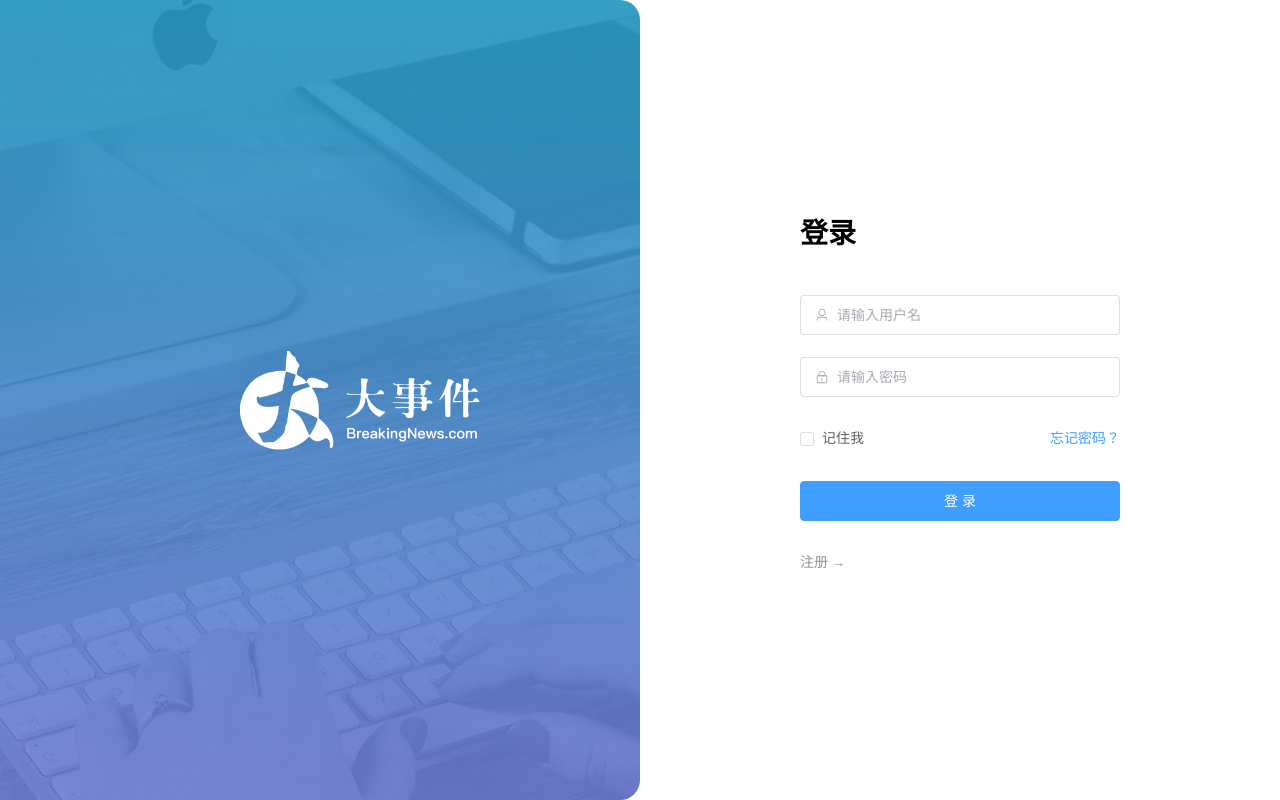
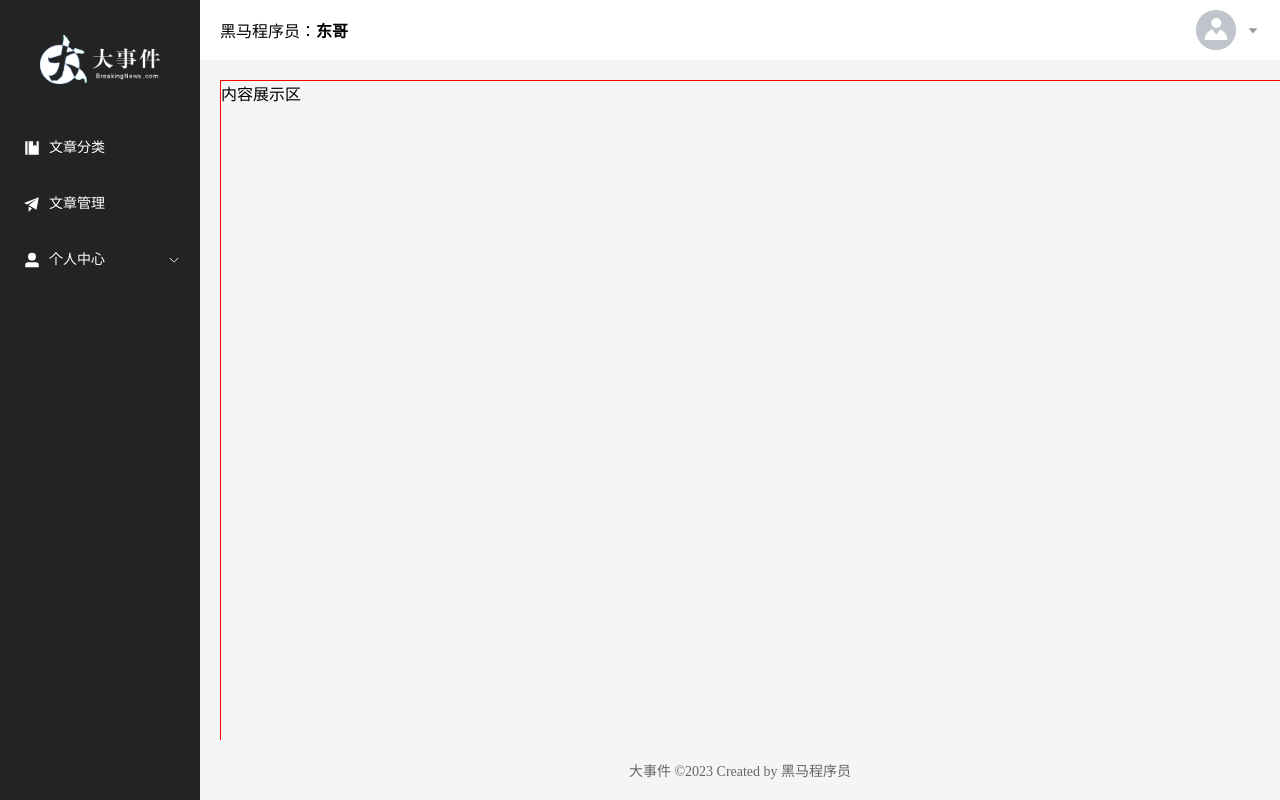
Before and after one commit to yangfeng19901210/big_event_vue, a Vue app: page / in a window 1280 px wide. Built offline with nearby package versions, Linux system fonts and the light colour scheme.

Commit message:
设置内容区比例

```diff
--- a/src/App.vue
+++ b/src/App.vue
@@ -1,10 +1,13 @@
 <script setup>
   import Loginvue from '@/views/Login.vue'
+  import Layout from './views/Layout.vue';
 </script>
 
 <template>
   <!-- 大事件登录注册页面 -->
-  <Loginvue/>
+  <!-- <Loginvue/> -->
+  <!-- 大事件首页布局页面 -->
+   <Layout/>
 </template>
 
 <style scoped>
--- /dev/null
+++ b/src/views/Layout.vue
@@ -0,0 +1,146 @@
+<script setup>
+import {
+    Management,
+    Promotion,
+    UserFilled,
+    User,
+    Crop,
+    EditPen,
+    SwitchButton,
+    CaretBottom
+} from '@element-plus/icons-vue'
+import avatar from '@/assets/default.png'
+</script>
+
+<template>
+    <el-container class="layout-container">
+        <!-- 左侧菜单 -->
+        <el-aside width="200px">
+            <div class="el-aside__logo"></div>
+            <el-menu active-text-color="#ffd04b" background-color="#232323"  text-color="#fff"
+                router>
+                <el-menu-item index="category">
+                    <el-icon>
+                        <Management />
+                    </el-icon>
+                    <span>文章分类</span>
+                </el-menu-item>
+                <el-menu-item index="article">
+                    <el-icon>
+                        <Promotion />
+                    </el-icon>
+                    <span>文章管理</span>
+                </el-menu-item>
+                <el-sub-menu index="personalCenter">
+                    <template #title>
+                        <el-icon>
+                            <UserFilled />
+                        </el-icon>
+                        <span>个人中心</span>
+                    </template>
+                    <el-menu-item index="basicInfo">
+                        <el-icon>
+                            <User />
+                        </el-icon>
+                        <span>基本资料</span>
+                    </el-menu-item>
+                    <el-menu-item index="changeAvatar">
+                        <el-icon>
+                            <Crop />
+                        </el-icon>
+                        <span>更换头像</span>
+                    </el-menu-item>
+                    <el-menu-item index="resetPassword">
+                        <el-icon>
+                            <EditPen />
+                        </el-icon>
+                        <span>重置密码</span>
+                    </el-menu-item>
+                </el-sub-menu>
+            </el-menu>
+        </el-aside>
+        <!-- 右侧主区域 -->
+        <el-container>
+            <!-- 头部区域 -->
+            <el-header>
+                <div>黑马程序员：<strong>东哥</strong></div>
+                <el-dropdown placement="bottom-end">
+                    <span class="el-dropdown__box">
+                        <el-avatar :src="avatar" />
+                        <el-icon>
+                            <CaretBottom />
+                        </el-icon>
+                    </span>
+                    <template #dropdown>
+                        <el-dropdown-menu>
+                            <el-dropdown-item command="profile" :icon="User">基本资料</el-dropdown-item>
+                            <el-dropdown-item command="avatar" :icon="Crop">更换头像</el-dropdown-item>
+                            <el-dropdown-item command="password" :icon="EditPen">重置密码</el-dropdown-item>
+                            <el-dropdown-item command="logout" :icon="SwitchButton">退出登录</el-dropdown-item>
+                        </el-dropdown-menu>
+                    </template>
+                </el-dropdown>
+            </el-header>
+            <!-- 中间区域 -->
+            <el-main class="content">
+                <div style="width: 1470px; height: 660px;border: 1px solid red;">
+                    内容展示区
+                </div>
+            </el-main>
+            <!-- 底部区域 -->
+            <el-footer>大事件 ©2023 Created by 黑马程序员</el-footer>
+        </el-container>
+    </el-container>
+</template>
+
+<style lang="scss" scoped>
+.layout-container {
+    height: 100vh;
+
+    .el-aside {
+        background-color: #232323;
+
+        &__logo {
+            height: 120px;
+            background: url('@/assets/logo.png') no-repeat center / 120px auto;
+        }
+
+        .el-menu {
+            border-right: none;
+        }
+    }
+
+    .el-header {
+        background-color: #fff;
+        display: flex;
+        align-items: center;
+        justify-content: space-between;
+
+        .el-dropdown__box {
+            display: flex;
+            align-items: center;
+
+            .el-icon {
+                color: #999;
+                margin-left: 10px;
+            }
+
+            &:active,
+            &:focus {
+                outline: none;
+            }
+        }
+    }
+
+    .el-footer {
+        display: flex;
+        align-items: center;
+        justify-content: center;
+        font-size: 14px;
+        color: #666;
+    }
+
+
+
+}
+</style>
```
